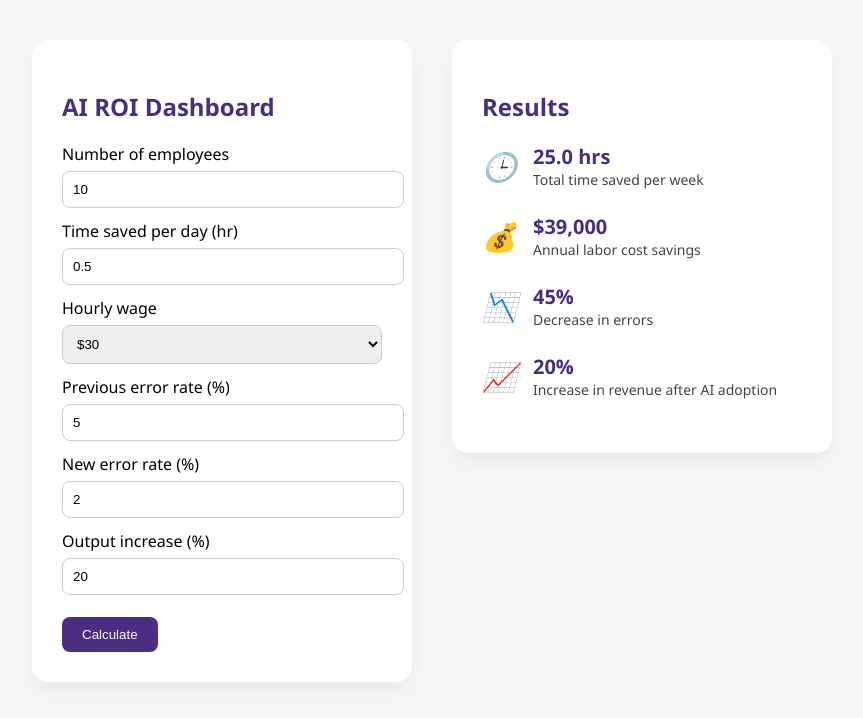
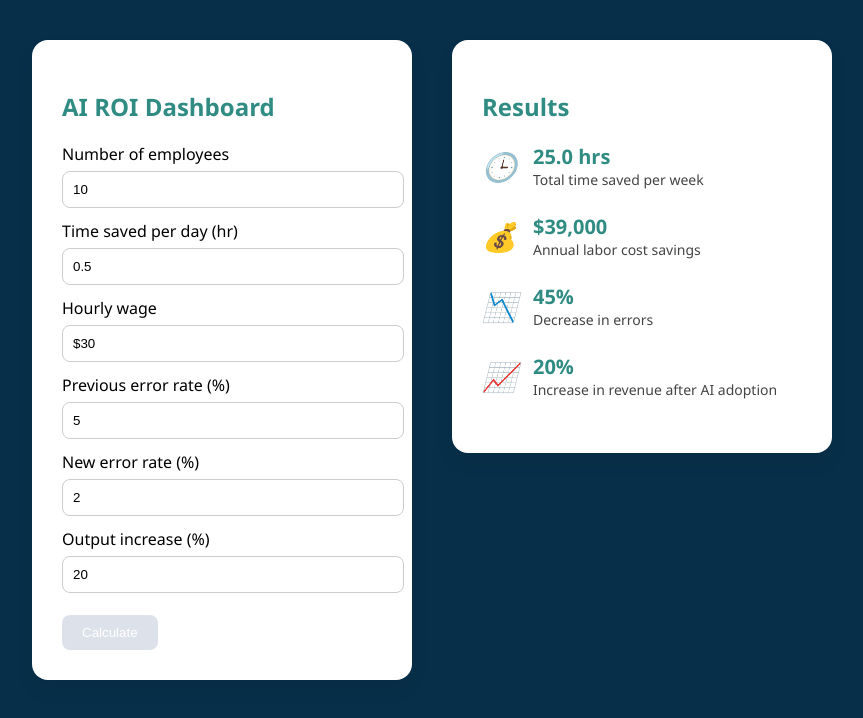
Before and after one commit to nvient/AIROICalculator, a plain HTML site: page index.html in a window 1280 px wide. Shown: the whole page, without its empty margins (208-1071 px from the left). Drawn offline with Linux system fonts and the light colour scheme.

Commit message:
Update index.html

```diff
--- a/index.html
+++ b/index.html
@@ -7,7 +7,7 @@
   <style>
     body {
       font-family: 'Segoe UI', sans-serif;
-      background: #f8f6f4;
+      background: #082f49;
       margin: 0;
       padding: 40px;
       display: flex;
@@ -25,7 +25,7 @@
     .panel h2 {
       font-size: 24px;
       margin-bottom: 20px;
-      color: #4b2e83;
+      color: #308c83;
     }
     label {
       display: block;
@@ -46,12 +46,12 @@
     .result-item i {
       font-size: 28px;
       margin-right: 16px;
-      color: #4b2e83;
+      color: #308c83;
     }
     .result-item .value {
       font-size: 20px;
       font-weight: bold;
-      color: #4b2e83;
+      color: #308c83;
     }
     .result-item .label {
       font-size: 14px;
@@ -88,11 +88,7 @@
     <input id="timeSaved" type="number" step="0.1" value="0.5" />
 
     <label>Hourly wage</label>
-    <select id="wage">
-      <option>$30</option>
-      <option>$40</option>
-      <option>$50</option>
-    </select>
+    <input id="wage" type="text" value="$30" />
 
     <label>Previous error rate (%)</label>
     <input id="prevError" type="number" step="1" value="5" />
@@ -104,7 +100,7 @@
     <input id="output" type="number" value="20" />
 
     <br /><br />
-    <button onclick="calculateROI()" style="padding: 10px 20px; background: #4b2e83; color: white; border: none; border-radius: 8px;">Calculate</button>
+    <button onclick="calculateROI()" style="padding: 10px 20px; background: #dde1ea; color: white; border: none; border-radius: 8px;">Calculate</button>
   </div>
 
   <div class="panel">
```
